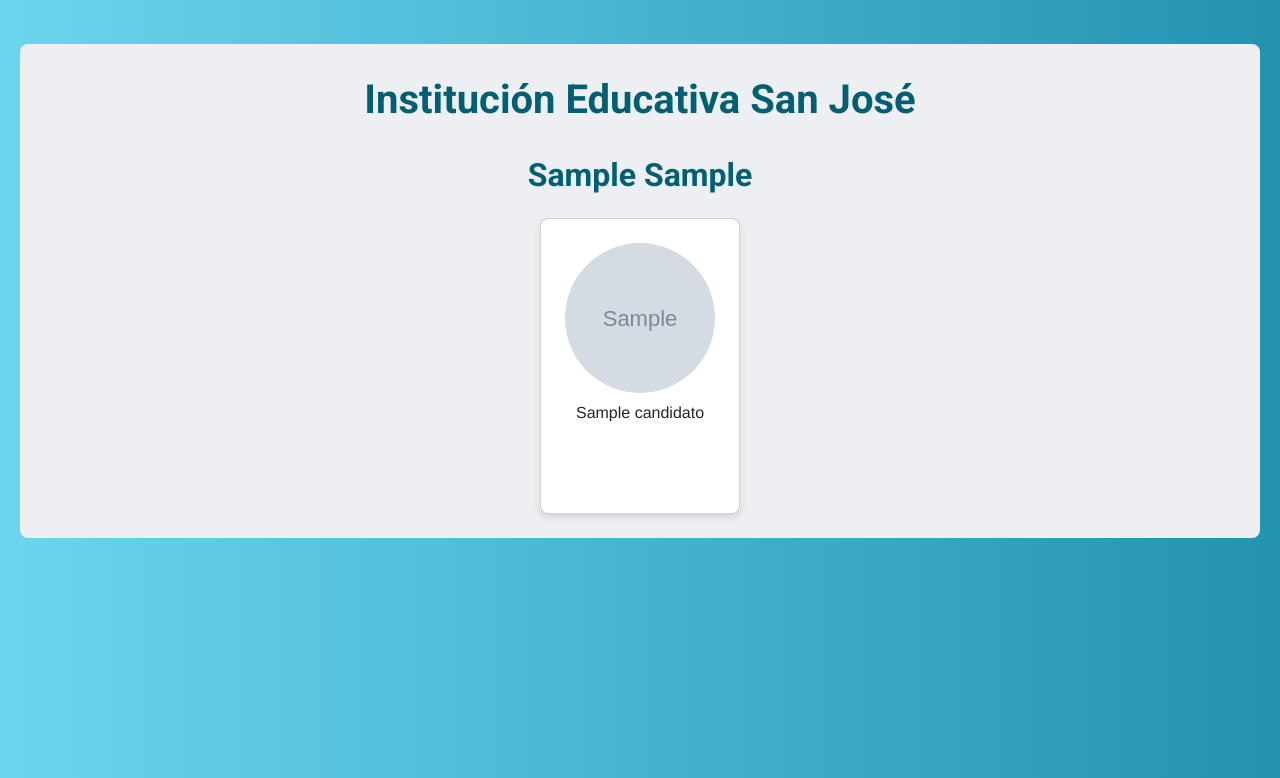
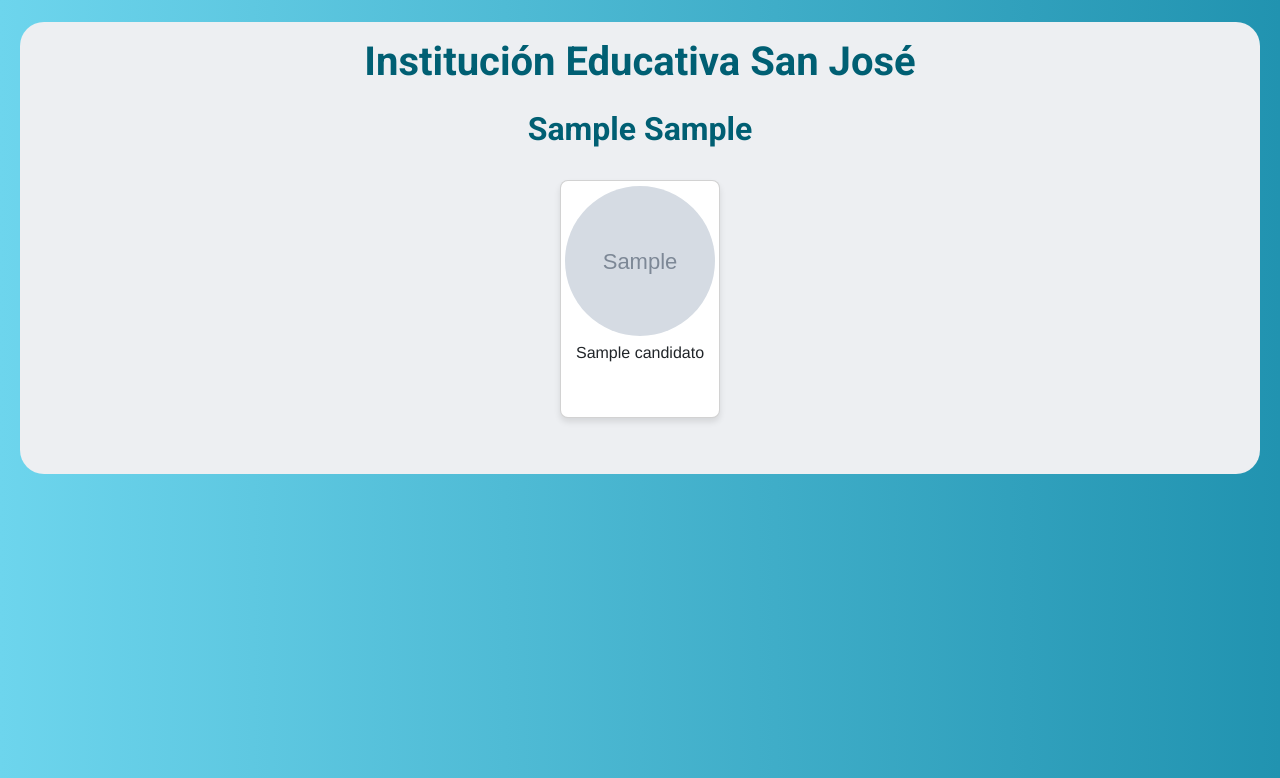
Before and after one commit to andresdelrio/sistema-votacion-escolar, a Symfony app: template templates/tarjeton/index.html.twig in a window 1280 px wide. Shown: the top 778 px of the page. Run offline with Twig, Linux system fonts and the light colour scheme; the template is opened without the code that fills it: most values are stand-ins (such as "Sample title", 1, 10 or a date in 2020); grey boxes marked "Sample" are stand-in pictures; some libraries are stand-ins or nearby versions.

Commit message:
Update tarjeton.css and confirmacion.html.twig

```diff
--- a/public/css/tarjeton.css
+++ b/public/css/tarjeton.css
@@ -4,15 +4,15 @@
     display: flex;
     flex-direction: column;
     align-items: center;
-    margin-top: 1.5rem;
+    margin-top: 0.1rem;
     background-color: #EDEFF2;
-    border-radius: 0.5rem;
+    border-radius: 1.5rem;
 }
 
 .card {
-    width: 200px;
+    width: 160px;
     margin: 0.5rem;
-    padding: 0.5rem;
+    padding: 0rem;
     background-color: #fff;
     border-radius: 0.5rem;
     box-shadow: 0 4px 6px rgba(0, 0, 0, 0.1);
@@ -20,7 +20,7 @@
 }
 
 .card:hover {
-    transform: translateY(-8px);
+    transform: translateY(-5px);
 }
 
 .card img {
@@ -30,7 +30,7 @@
 }
 
 .card-content {
-    padding: 1rem;
+    padding: 0.3rem;
     text-align: center;
 }
 
@@ -50,15 +50,15 @@ border-radius: 50%;
 }
 
 .candidate-name {
-margin-top: 0.5rem; /* Agregamos un margen superior al nombre del candidato */
+margin-top: 0.3rem; /* Agregamos un margen superior al nombre del candidato */
 text-align: center; /* Centramos el texto */
 }
 
 .selection {
-font-size: 4rem;
+font-size: 3rem;
 color: #ffffff;
 opacity: 0;
-transition: opacity 1.1s ease;
+transition: opacity 1.5s ease;
 }
 
 input[type="radio"] {
@@ -70,32 +70,30 @@ background-color: rgba(37, 161, 142, 1);
 }
 
 input[type="submit"] {
-width: 100%;
-max-width: 200px;
-margin: 0 auto;
-}
-
-input[type="submit"] {
     width: 100%;
-    max-width: 300px; /* Ajusta el ancho máximo según sea necesario */
+    max-width: 400px; /* Ajusta el ancho máximo según sea necesario */
     margin: 0 auto;
     padding: 10px 15px; /* Ajusta el relleno según sea necesario para hacer el botón más grande */
-    font-size: 1.5em; /* Ajusta el tamaño de la fuente para hacer el botón más grande */
+    font-size: 4em; /* Ajusta el tamaño de la fuente para hacer el botón más grande */
 }
 
 h1 {
     text-align: center;
-    margin-bottom: 1rem;
-    margin-top: 2rem;
+    margin-bottom: 0.5rem;
+    margin-top: 1rem;
     color: #005f73;
     font-family: 'Roboto', sans-serif;
-    font-weight: 800;
+    font-weight: 900;
 }
 
 h2 {
     text-align: center;
-    margin-bottom: 1rem;
+    margin-bottom: 1.5rem;
     color: #005f73;
     font-family: 'Roboto', sans-serif;
     font-weight: 600;
 }
+
+.mt-3 {
+    margin-top: 3rem !important;
+}
--- a/templates/confirmacion/confirmacion.html.twig
+++ b/templates/confirmacion/confirmacion.html.twig
@@ -8,7 +8,7 @@
         <img src="{{ asset('uploads/Escudo.png')}}" alt="Escudo" width="90" height="100" class="mb-4">
         <div class="text-center">
             <h1 class="display-4 mb-4"><b>{{ tipo_de_eleccion }} {{ anio_eleccion }}</b></h1>
-            <h2 class="display-6 mb-5">{{ confirmacion }}</h2>
+            <h2 class="display-6 mb-5">{{ confirmacion }} 😜</h2>
             <a href="{{ path('app_inicio') }}" class="btn btn-primary btn-lg">Ir al inicio</a>
         </div>
     </div>
```
